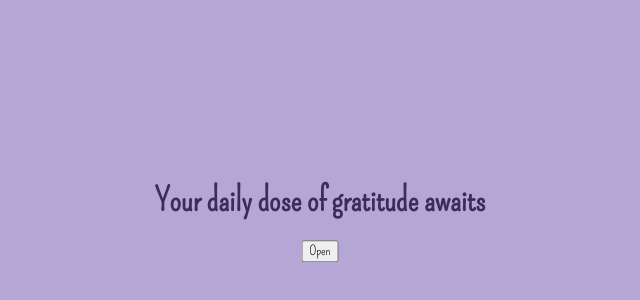
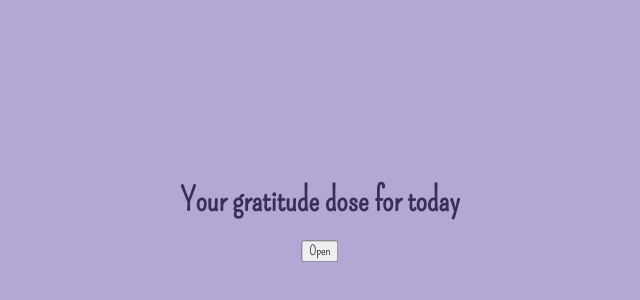
Before and after one commit to Kennie-create/dailly-gratitude-dose, a React (Create React App) app: page / in a window 1280 px wide. Shown: the part 186-486 px from the top of the page, without its empty margins (320-960 px from the left). Built offline with nearby package versions, Linux system fonts and the light colour scheme.

Commit message:
Changes to landing page

```diff
--- a/src/App.js
+++ b/src/App.js
@@ -1,6 +1,11 @@
 import "./App.css";
 import { useState } from "react";
-import Affirmations from "./Affirmations.jsx"
+import Affirmations from "./Affirmations.jsx";
+import Layout from "./Layout.jsx"
+
+const todaysDate = () => {
+  return ("today")
+}
 
 function App() {
 
@@ -16,19 +21,20 @@ function App() {
 
   if (welcomePage) {
     return (
-      <main class="full-height background-violet">
-        <div class="title-and-button">
-        <h1> Your daily dose of gratitude awaits </h1>
-        <button onClick={dailyDosePage} class="button-font"> Open </button>
-        </div>
-      </main>
+      <Layout>
+        <h1> Your gratitude dose for {todaysDate()} </h1>
+        <button onClick={dailyDosePage} className="button-font">
+          {" "}
+          Open{" "}
+        </button>
+      </Layout>
     );
   } else {
     return (
-      <main class="full-height background-violet">
+      <Layout>
        <Affirmations/>
-        <button onClick={returnToWelcomePage} class="button-font"> Finish </button>
-      </main>
+        <button onClick={returnToWelcomePage} className="button-font"> Finish </button>
+      </Layout>
     );
   }
 
--- /dev/null
+++ b/src/Layout.jsx
@@ -0,0 +1,11 @@
+const Layout = ({children}) => {
+  return (
+    <main className="full-height background-violet">
+      <div className="title-and-button">
+        {children}
+      </div>
+    </main>
+  );
+};
+
+export default Layout;
```
